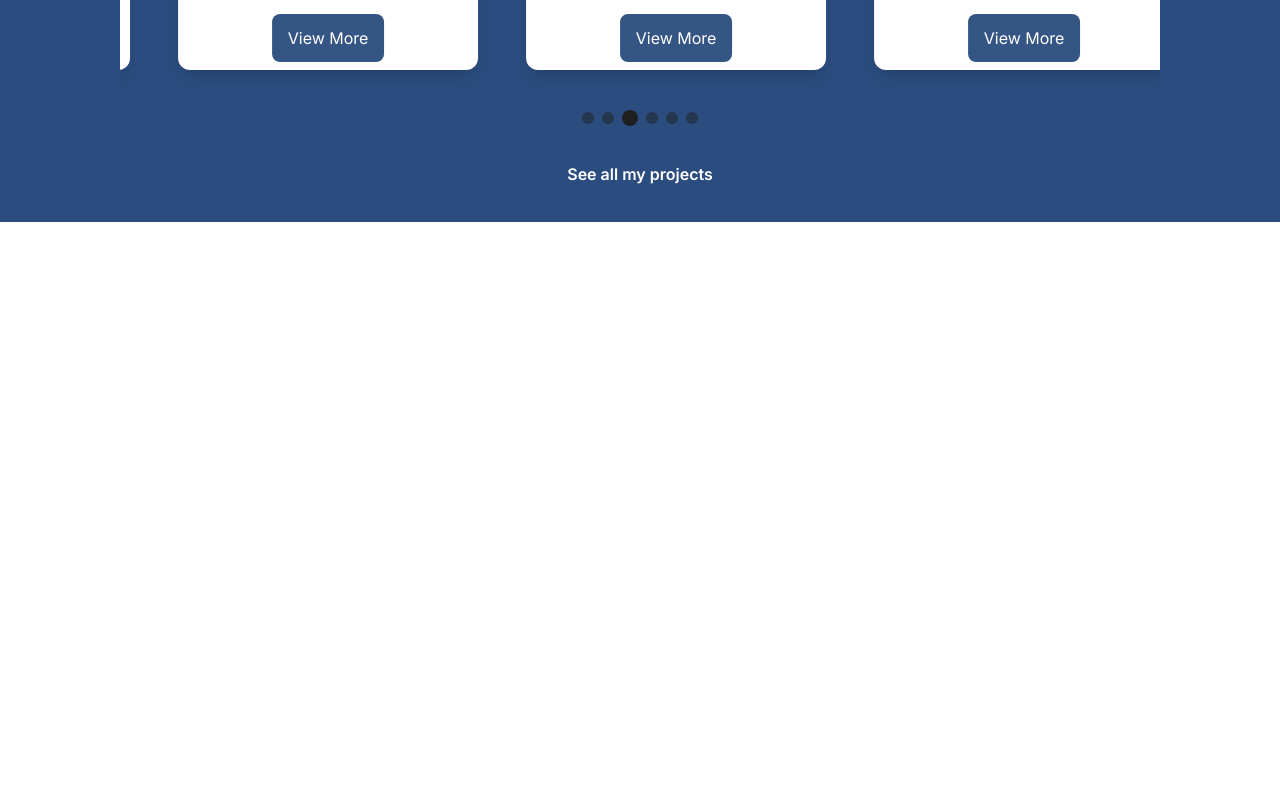
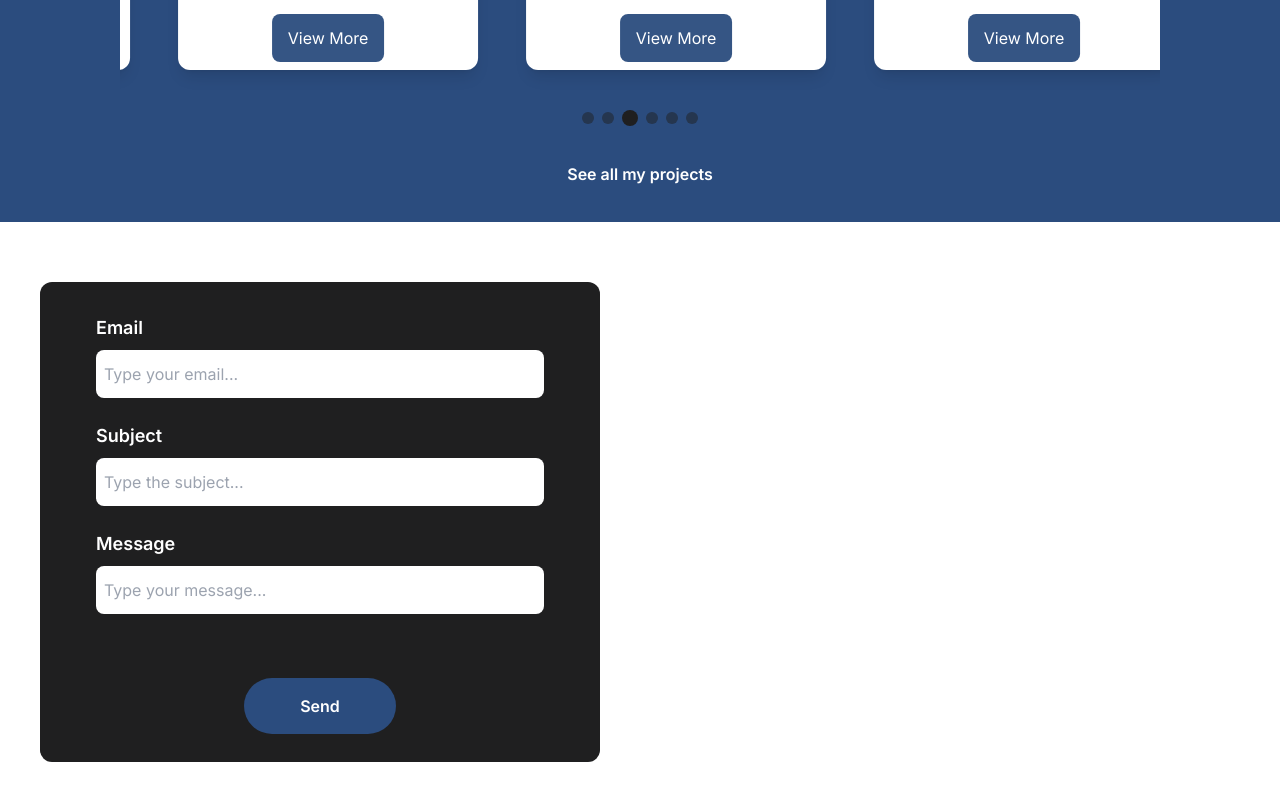
Before and after one commit to Gustavo-Venceslau/portfolio, a Next.js app: page / in a window 1280 px wide. Shown: the part 3058-3858 px from the top of the page. Built offline with nearby package versions, Linux system fonts and the light colour scheme.

Commit message:
portfolio form created

```diff
--- /dev/null
+++ b/app/talkToMe/components/contactForm.tsx
@@ -0,0 +1,51 @@
+"use client"
+
+import { useForm } from "react-hook-form";
+import { InputField } from "./inputField";
+
+export interface formData {
+	Email: string,
+	Subject: string,
+	Message: string
+}
+
+export function ContactForm(){
+	const { handleSubmit, register } = useForm();
+
+	const handleSubmitData = (data: any) => {
+		console.log(data);
+	}
+
+	return(
+		<div className="w-[560px] h-[480px] bg-[#1F1F20] rounded-xl px-14 py-8">
+			<form
+				className="flex flex-col gap-6"
+				onSubmit={handleSubmit(handleSubmitData)}
+			>
+				<InputField
+					field="Email"
+					placeholder="Type your email..."
+					register={register}
+				/>
+				<InputField
+					field="Subject"
+					placeholder="Type the subject..."
+					register={register}
+				/>
+				<InputField
+					field="Message"
+					placeholder="Type your message..."
+					register={register}
+				/>
+				<div className="w-full flex justify-center">
+					<button
+						className="px-14 py-4 rounded-full bg-[#2B4C7E] text-white font-semibold mt-10 hover:bg-[#2B4C7E]/80"
+						type="submit"
+					>
+						Send
+					</button>
+				</div>
+			</form>
+		</div>
+	)
+}
--- /dev/null
+++ b/app/talkToMe/components/inputField.tsx
@@ -0,0 +1,30 @@
+"use client";
+
+import { UseFormRegister } from "react-hook-form"
+
+interface InputFieldProps{
+	field: string
+	placeholder: string
+	register: UseFormRegister<any>
+}
+
+export function InputField({field, placeholder, register}:InputFieldProps){
+
+	return(
+		<div className="w-full flex flex-col">
+		<label
+			htmlFor={field}
+			className="text-white font-semibold text-lg"
+		>
+			{field}
+		</label>
+		<input {...register(field)}
+			type="text"
+			name={field}
+			className="rounded-lg h-10 pl-2 py-6 mt-2"
+			placeholder={placeholder}
+			id={field}
+		/>
+	</div>
+	)
+}
--- a/app/talkToMe/page.tsx
+++ b/app/talkToMe/page.tsx
@@ -1,7 +1,15 @@
+import { ContactForm } from "./components/contactForm";
+
 export function TalkToMe(){
 	return(
-		<div className="w-full h-[600px]">
-
+		<div className="w-full h-[600px] flex flex-row">
+			<div className="w-1/2 h-full flex justify-center items-center">
+				<ContactForm />
+			</div>
+			<div
+				className="w-1/2 h-full"
+			>
+			</div>
 		</div>
 	)
 }
--- a/package.json
+++ b/package.json
@@ -19,6 +19,7 @@
     "postcss": "8.4.23",
     "react": "18.2.0",
     "react-dom": "18.2.0",
+    "react-hook-form": "^7.47.0",
     "react-icons": "^4.8.0",
     "tailwindcss": "3.3.2",
     "typescript": "5.0.4"
```
Also changed, not shown: 1 other file (tests, documents, lock files or other folders).
